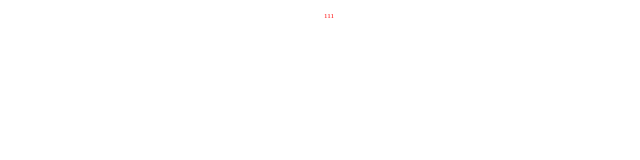
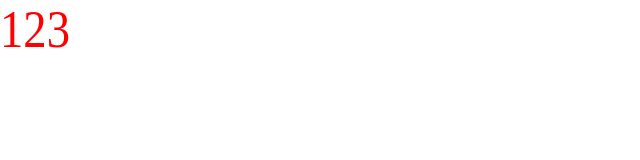
Before and after one commit to wangzhipeng666/big-screen, a Vue app in the folder screen/: page / in a window 1280 px wide. Shown: the top 160 px of the page, without its empty margins (0-640 px from the left). Built offline with nearby package versions, Linux system fonts and the light colour scheme.

Commit message:
数据大屏容器开发

```diff
--- a/screen/index.html
+++ b/screen/index.html
@@ -5,6 +5,14 @@
     <link rel="icon" type="image/svg+xml" href="/vite.svg" />
     <meta name="viewport" content="width=device-width, initial-scale=1.0" />
     <title>Vite + Vue</title>
+    <style>
+      html, body {
+        margin: 0;
+        padding: 0;
+        width: 100%;
+        height: 100%;
+      }
+    </style>
   </head>
   <body>
     <div id="app"></div>
--- a/screen/package.json
+++ b/screen/package.json
@@ -9,6 +9,7 @@
     "preview": "vite preview"
   },
   "dependencies": {
+    "sass": "^1.69.4",
     "vue": "^3.3.4"
   },
   "devDependencies": {
--- a/screen/src/App.vue
+++ b/screen/src/App.vue
@@ -1,17 +1,9 @@
 <script setup>
-import container from './components/Container.vue'
+import Screen from './views/screen/index.vue'
 </script>
 
 <template>
-  <container>
-    <div class="text">111</div>
-  </container>
+  <Screen />
 </template>
 
-<style scoped>
-.text {
-  color: red;
-  font-size: 14px;
-  transform: scale(0.5);
-}
-</style>
+<style scoped></style>
--- a/screen/src/components/container.vue
+++ b/screen/src/components/container.vue
@@ -1,11 +1,117 @@
 <template>
-    <div id="screen-container">
-        <slot></slot>
+    <div id="screen-container" ref="screenRef">
+        <template v-if="ready">
+            <slot></slot>
+        </template>
     </div>
 </template>
 
 <script setup>
-import {} from 'vue'
+import { ref, onMounted, onUnmounted, nextTick } from 'vue';
+import { debounce } from '../utils/index'
+
+const props = defineProps({
+    options: {
+        type: Object,
+        default: null
+    }
+})
+
+const screenRef = ref()
+// 大屏宽高
+const width = ref(0)
+const height = ref(0)
+// 视口宽高
+const originalWidth = ref(0)
+const originalHeight = ref(0)
+
+// 初始化宽高
+const initSize = () => {
+    return new Promise((resolve) => {
+        nextTick(() => {
+            if (props.options && props.options.width && props.options.height) {
+                width.value = props.options.width
+                height.value = props.options.height
+            } else {
+                width.value = screenRef.value.clientWidth
+                height.value = screenRef.value.clientHeight
+            }
+            if (!originalWidth.value || !originalHeight.value) {
+                originalWidth.value = window.screen.width
+                originalHeight.value = window.screen.height
+            }
+            resolve()
+        })
+    })
+}
+// 更新宽高
+const updateSize = () => {
+    if (width.value && height.value) {
+        screenRef.value.style.width = `${width.value}px`
+        screenRef.value.style.height = `${height.value}px`
+    } else {
+        screenRef.value.style.width = `${originalWidth.value}px`
+        screenRef.value.style.height = `${originalHeight.value}px`
+    }
+}
+// 压缩比
+const updateScale = () => {
+    // 获取body视口尺寸
+    const currentWidth = document.body.clientWidth
+    const currentHeight = document.body.clientHeight
+    // 获取大屏最终的宽高
+    const realWidth = width.value || originalWidth.value
+    const realHeight = height.value || originalHeight.value
+    console.log(currentHeight, realHeight)
+    // 宽高压缩比
+    const widthScale = currentWidth / realWidth;
+    const heightScale = currentHeight / realHeight;
+    screenRef.value.style.transform = `scale(${widthScale}, ${heightScale})`
+}
+// 监听窗口变化
+const onResize = async (e) => {
+    console.log('e', e)
+    await initSize()
+    updateScale()
+}
+let observer = null
+// 监听dom样式变化
+const observerDomResize = () => {
+    const MutationObserver = window.MutationObserver || window.WebKitMutationObserver || window.MozMutationObserver
+    observer = new MutationObserver(onResize)
+    observer.observe(screenRef.value, { attributes: true, attributeFilter: ['style'], attributeOldValue: true })
+}
+// 卸载监听observer
+const removeMutationObserver = () => {
+    if (observer) {
+        observer.disconnect()
+        observer.takeRecords()
+        observer = null
+    }
+}
+// 页面是否加载完成
+const ready = ref(false)
+onMounted(async () => {
+    await initSize()
+    updateSize()
+    updateScale()
+    window.addEventListener('resize', debounce(100, onResize))
+    observerDomResize()
+    ready.value = true
+})
+onUnmounted(() => {
+    window.removeEventListener('resize', onResize)
+    removeMutationObserver()
+})
 </script>
 
-<style scoped></style>
+<style scoped>
+#screen-container {
+    position: fixed;
+    top: 0;
+    left: 0;
+    overflow: hidden;
+    transform-origin: left top;
+    z-index: 999;
+}
+</style>
--- /dev/null
+++ b/screen/src/utils/index.js
@@ -0,0 +1,11 @@
+export function debounce(delay, callback) {
+    let task
+
+    return function() {
+        clearTimeout(task)
+
+        task = setTimeout(() => {
+            callback(this, arguments)
+        }, delay);
+    }
+}
--- /dev/null
+++ b/screen/src/views/screen/index.vue
@@ -0,0 +1,22 @@
+<template>
+  <div class="home">
+    <container :options="{width: 3840, height: 2160}">
+      <div class="text">123</div>
+    </container>
+  </div>
+</template>
+
+<script setup>
+import container from '../../components/container.vue'
+</script>
+
+<style lang="scss" scoped>
+.home {
+  width: 100%;
+  height: 100%;
+  .text {
+    color: red;
+    font-size: 140px;
+  }
+}
+</style>
```
Also changed, not shown: 1 other file (tests, documents, lock files or other folders).
